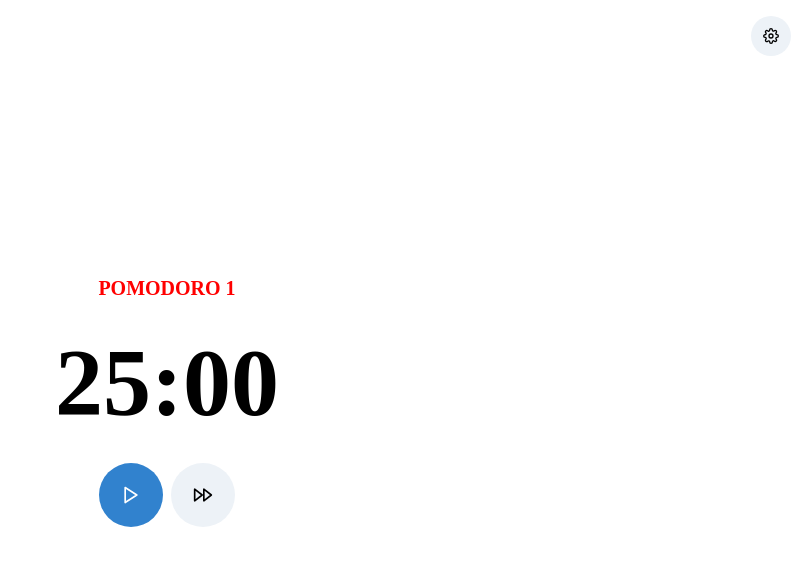
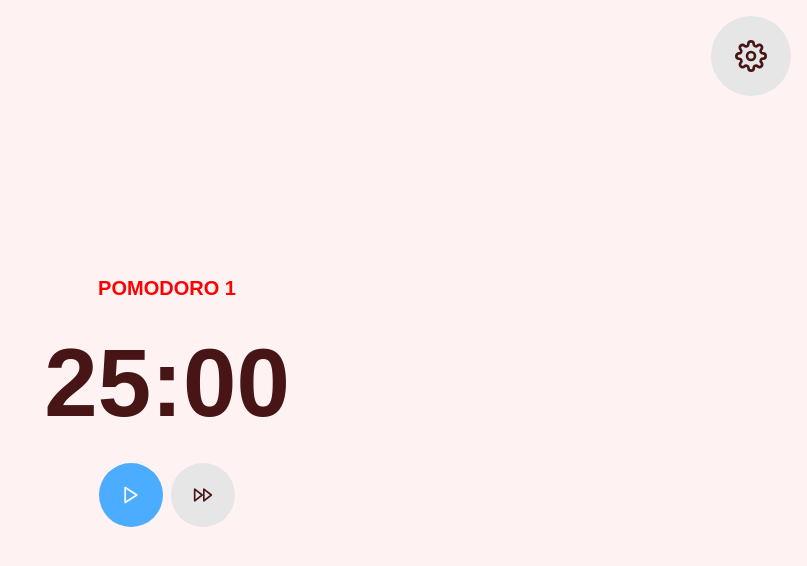
Before and after one commit to AlexandrLo/pomo, a React app: page / in a window 1280 px wide. Shown: the top 566 px of the page, without its empty margins (473-1280 px from the left). Built offline with nearby package versions, Linux system fonts and the light colour scheme.

Commit message:
Update theme

```diff
--- a/src/theme/colors.js
+++ b/src/theme/colors.js
@@ -118,4 +118,31 @@ export default {
     100: "rgba(76, 172, 255, 0.15)",
     50: "rgba(76, 172, 255, 0.05)",
   },
+
+  accent: {
+    950: "rgba(13, 4, 4, 1)",
+    900: "rgba(71, 21, 21, 1)",
+    800: "rgba(117, 35, 35, 1)",
+    700: "rgba(163, 49, 49, 1)",
+    600: "rgba(209, 63, 63, 1)",
+    500: "rgba(255, 76, 76, 1)",
+    400: "rgba(255, 110, 110, 1)",
+    300: "rgba(255, 143, 143, 1)",
+    200: "rgba(255, 176, 176, 1)",
+    100: "rgba(255, 209, 209, 1)",
+    50: "rgba(255, 242, 242, 1)",
+  },
+  accentAlpha: {
+    950: "rgba(255, 76, 76, 1)",
+    900: "rgba(255, 76, 76, 0.90)",
+    800: "rgba(255, 76, 76, 0.81)",
+    700: "rgba(255, 76, 76, 0.71)",
+    600: "rgba(255, 76, 76, 0.62)",
+    500: "rgba(255, 76, 76, 0.52)",
+    400: "rgba(255, 76, 76, 0.43)",
+    300: "rgba(255, 76, 76, 0.33)",
+    200: "rgba(255, 76, 76, 0.24)",
+    100: "rgba(255, 76, 76, 0.15)",
+    50: "rgba(255, 76, 76, 0.05)",
+  },
 };
--- a/src/theme/components/Button.js
+++ b/src/theme/components/Button.js
@@ -1,4 +1,5 @@
 import { theme as defaultTheme } from "@chakra-ui/react";
+import { mode } from "@chakra-ui/theme-tools";
 
 export default {
   sizes: {
@@ -7,6 +8,24 @@ export default {
       minW: 16,
       fontSize: "xl",
     },
+    lg: {
+      h: "96px",
+      minW: "128px",
+      fontSize: "32px",
+      borderRadius: "32px",
+    },
+    md: {
+      h: "80px",
+      minW: "80px",
+      fontSize: "32px",
+      borderRadius: "24px",
+    },
+    sm: {
+      h: "34px",
+      minW: "34px",
+      fontSize: "18px",
+      borderRadius: "8px",
+    },
   },
   variants: {
     circle: (props) => ({
@@ -14,5 +33,46 @@ export default {
       borderRadius: "1000px",
       px: 0,
     }),
+    primary: (props) => {
+      return {
+        color: mode("accent.900", "accent.50")(props),
+        bg: "accentAlpha.700",
+        _hover: {
+          bg: "accentAlpha.600",
+        },
+        _active: {
+          bg: "accentAlpha.500",
+        },
+      };
+    },
+    secondary: (props) => {
+      return {
+        color: mode("accent.900", "accent.50")(props),
+        bg: "accentAlpha.100",
+        _hover: {
+          bg: "accentAlpha.200",
+        },
+        _active: {
+          bg: "accentAlpha.300",
+        },
+      };
+    },
+    ghost: (props) => {
+      return {
+        color: mode("accent.900", "accent.50")(props),
+        bg: "transparent",
+        _hover: {
+          bg: "accentAlpha.100",
+        },
+        _active: {
+          bg: "accentAlpha.200",
+        },
+      };
+    },
+  },
+  defaultProps: {
+    variant: "primary",
+    size: "md",
+    colorScheme: "accent",
   },
 };
--- /dev/null
+++ b/src/theme/components/Modal.js
@@ -0,0 +1,34 @@
+import { mode } from "@chakra-ui/theme-tools";
+
+export default {
+  baseStyle: (props) => {
+    const { scrollBehavior } = props;
+
+    return {
+      overlay: {
+        bg: mode("blackAlpha.50", "whiteAlpha.50")(props),
+        zIndex: "modal",
+      },
+      dialog: {
+        borderRadius: "1.5rem",
+        bg: mode("accent.50", "accent.950")(props),
+        color: "inherit",
+        my: "3.75rem",
+        zIndex: "modal",
+        maxH: scrollBehavior === "inside" ? "calc(100% - 7.5rem)" : undefined,
+        boxShadow: mode("lg", "dark-lg")(props),
+      },
+      header: {
+        p: "1.5rem",
+        fontSize: "1.5rem",
+        fontWeight: 700,
+      },
+      closeButton: {
+        position: "absolute",
+        top: "1.5rem",
+        insetEnd: "1.5rem",
+        boxSize: "2.25rem",
+      },
+    };
+  },
+};
--- /dev/null
+++ b/src/theme/components/Text.js
@@ -0,0 +1,9 @@
+export default {
+  variants: {
+    display: {
+      fontSize: "256px",
+      lineHeight: 0.85,
+      fontVariationSettings: "'wdth' 110",
+    },
+  },
+};
--- a/src/theme/index.js
+++ b/src/theme/index.js
@@ -1,30 +1,32 @@
 import { extendTheme } from "@chakra-ui/react";
 import { mode } from "@chakra-ui/theme-tools";
 
-import "@fontsource/inter/variable.css";
-
 import Button from "./components/Button";
-// import colors from "./colors";
+import Modal from "./components/Modal";
+import Text from "./components/Text";
+import colors from "./colors";
 
 const theme = extendTheme({
-  // colors,
+  colors,
   components: {
     Button,
+    Modal,
+    Text,
   },
   config: {
     initialColorMode: "system",
     useSystemColorMode: false,
   },
   fonts: {
-    heading: "InterVariable",
-    body: "InterVariable",
+    heading: "'Roboto Flex', sans-serif",
+    body: "'Roboto Flex', sans-serif",
   },
   styles: {
     global: (props) => ({
       body: {
         fontFamily: "body",
-        color: mode("black", "white")(props),
-        bg: mode("white", "gray.800")(props),
+        color: mode("accent.900", "accent.50")(props),
+        bg: mode("accent.50", "accent.950")(props),
         transitionProperty: "background-color",
         transitionDuration: "normal",
         lineHeight: "base",
@@ -33,7 +35,7 @@ const theme = extendTheme({
         color: mode("gray.400", "whiteAlpha.400")(props),
       },
       "*, *::before, &::after": {
-        borderColor: mode("gray.200", "whiteAlpha.300")(props),
+        borderColor: mode("blackAlpha.100", "whiteAlpha.100")(props),
         WebkitTapHighlightColor: "transparent",
         wordWrap: "break-word",
       },
```
